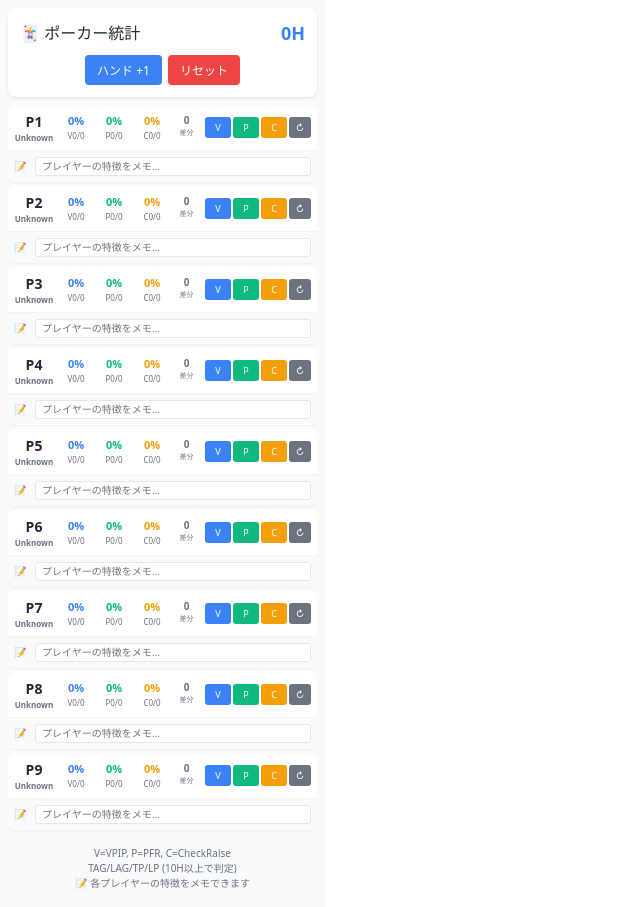
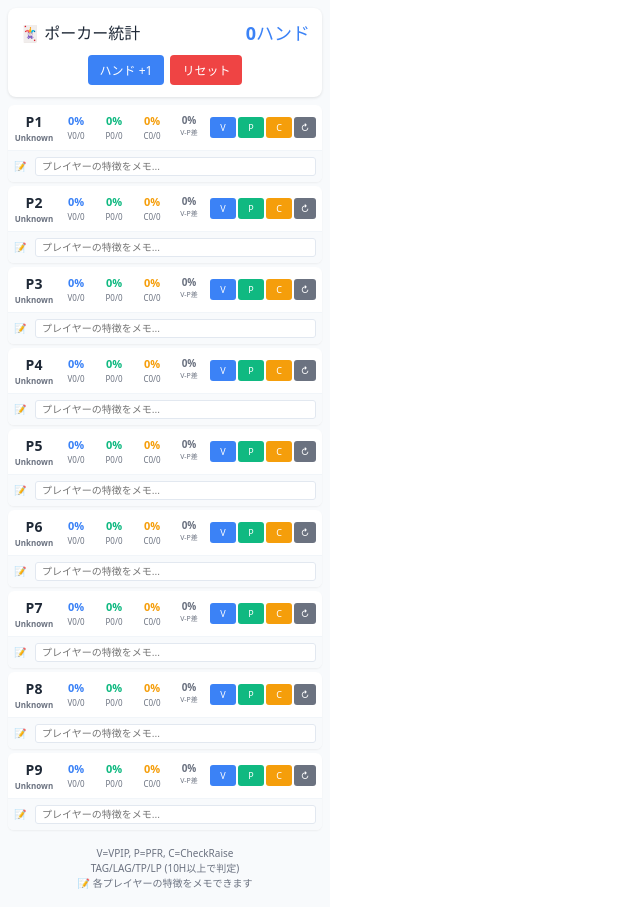
Before and after one commit to kazukami0331/poker-tracker, a React (Vite) app: page / in a window 1280 px wide. Shown: the whole page, without its empty margins (0-640 px from the left). Built offline with nearby package versions, Linux system fonts and the light colour scheme.

Commit message:
ハンド数表示を「H」から「ハンド」に変更

```diff
--- a/src/App.tsx
+++ b/src/App.tsx
@@ -140,7 +140,7 @@ const PokerStatsApp: React.FC = () => {
             fontWeight: 'bold',
             color: '#3b82f6'
           }}>
-            {hands}H
+            {hands}ハンド
           </div>
         </div>
 
@@ -260,12 +260,12 @@ const PokerStatsApp: React.FC = () => {
                     </div>
                   </div>
 
-                  <div style={{ textAlign: 'center', minWidth: '25px' }}>
+                  <div style={{ textAlign: 'center', minWidth: '30px' }}>
                     <div style={{ fontWeight: 'bold', color: '#6b7280', fontSize: '10px' }}>
-                      {Math.max(0, vpipPercent - pfrPercent)}
+                      {Math.max(0, vpipPercent - pfrPercent)}%
                     </div>
                     <div style={{ color: '#6b7280', fontSize: '7px' }}>
-                      差分
+                      V-P差
                     </div>
                   </div>
                 </div>
```
